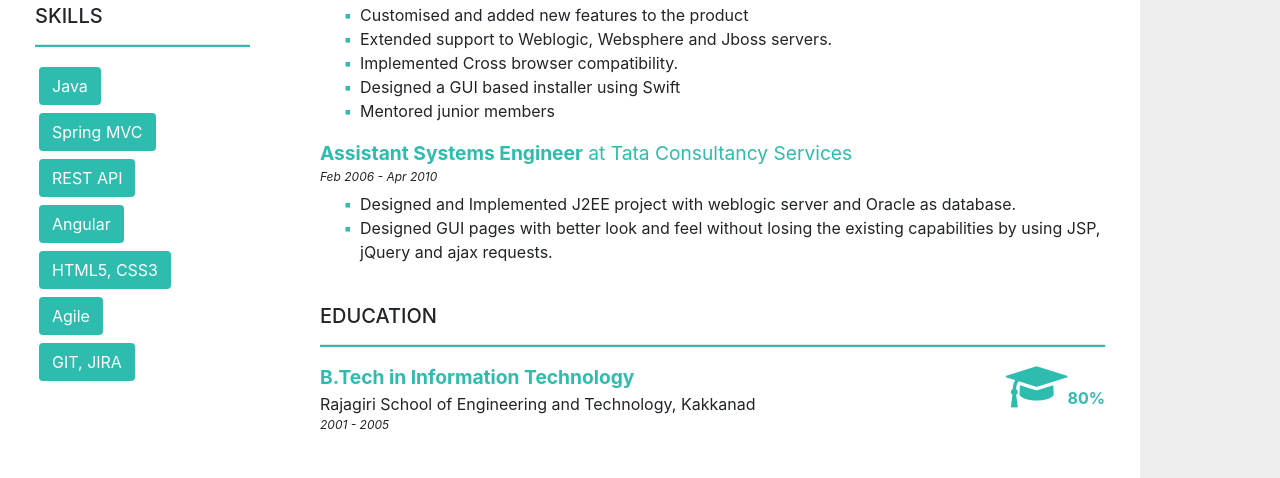
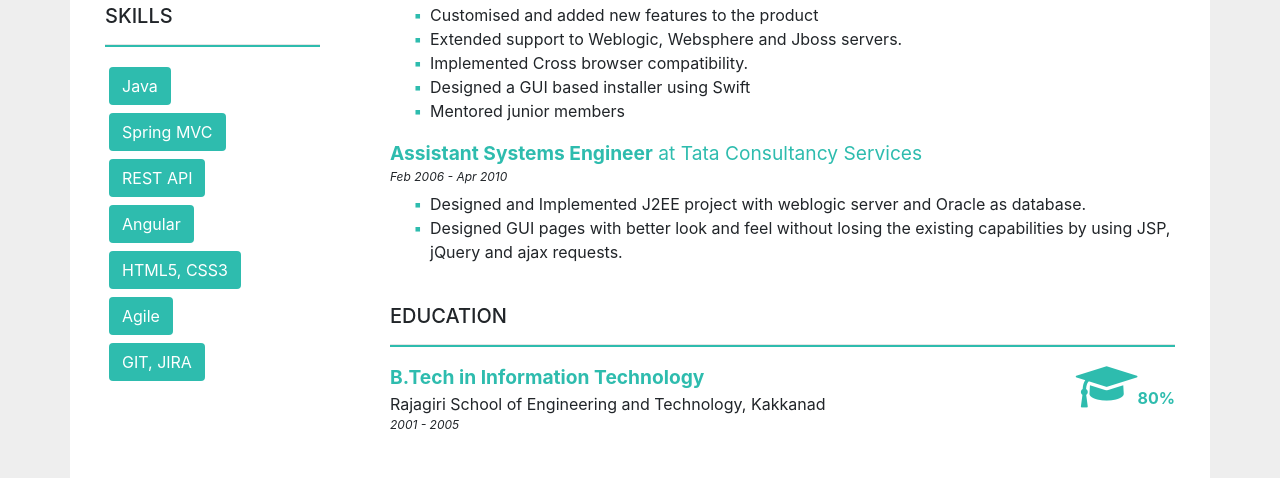
Before and after one commit to kessykk/cv, a plain HTML site: page online_cv.html in a window 1280 px wide. Shown: the part 545-1023 px from the top of the page. Drawn offline with nearby package versions, Linux system fonts and the light colour scheme.

Commit message:
Update styles.css

```diff
--- a/css/styles.css
+++ b/css/styles.css
@@ -1,5 +1,5 @@
 body{
-  background:#EEE;
+
 
 }
 .header_bg{
@@ -20,9 +20,7 @@ body{
   color:rgb(46,188,174)!important;
 
 }
-.container{
-  margin-left:0px!important;
-}
+
 .contrastThemeColor{
   background-color: rgb(194,216,74);
 }
```
